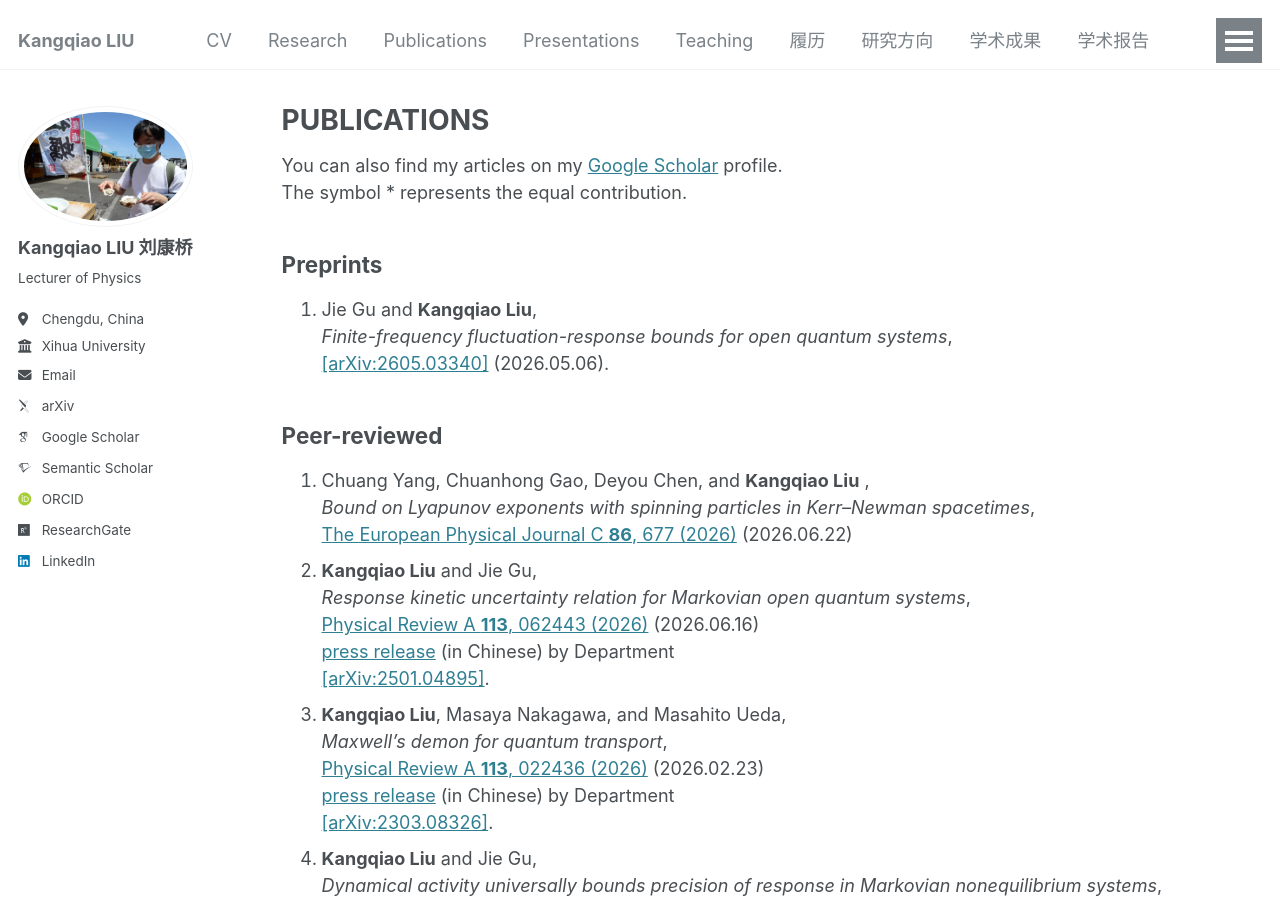
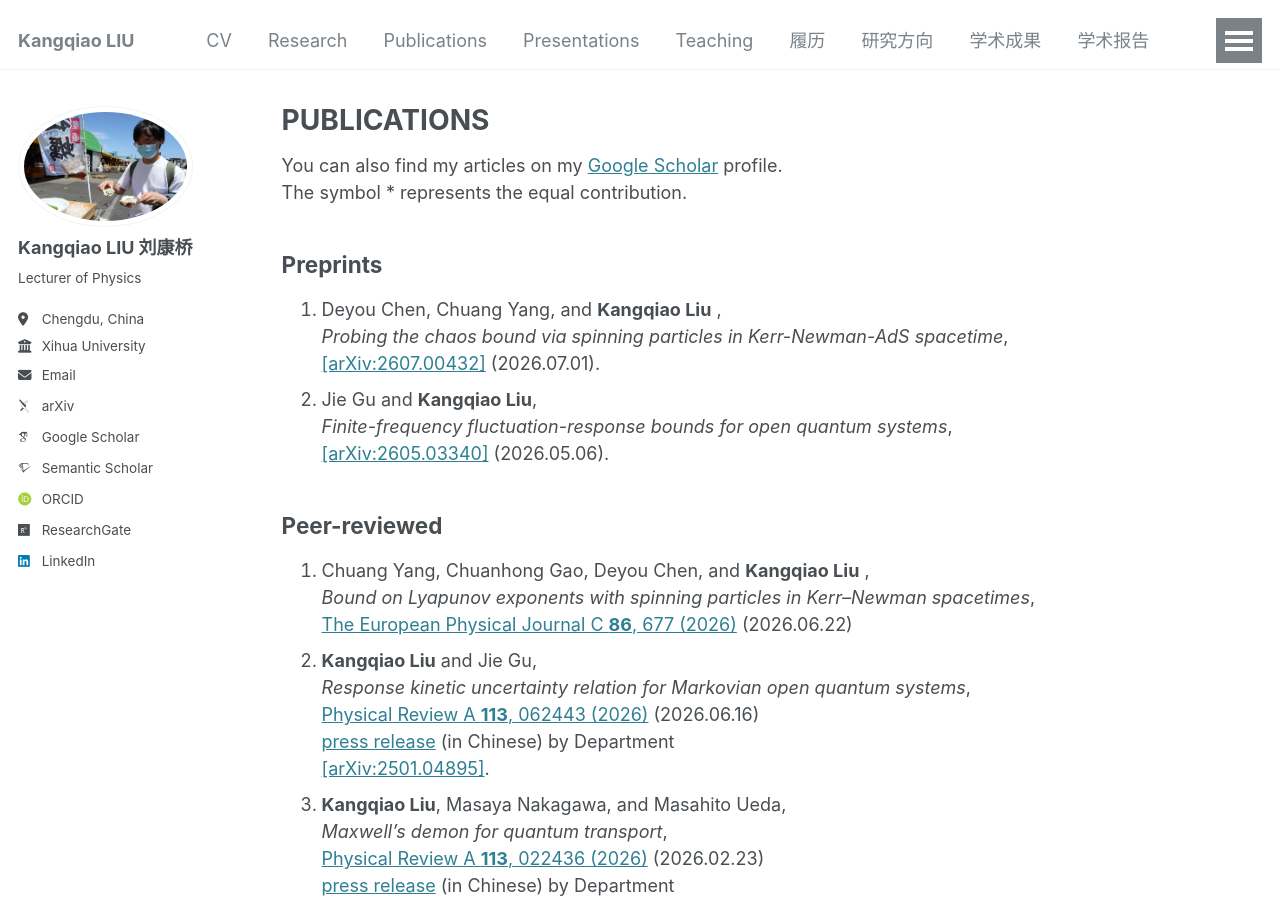
Before and after one commit to KangqiaoLiu/KangqiaoLiu.github.io, a Jekyll site: the page built from _pages/publications.md, in a window 1280 px wide and 900 px high. Built offline with Jekyll 4.4.1, drawn with Linux system fonts in a browser that asks for light colours; some web fonts are replaced.

Commit message:
Update publications.md

```diff
--- a/_pages/publications.md
+++ b/_pages/publications.md
@@ -13,7 +13,10 @@
 The symbol \* represents the equal contribution.
 
 ## **Preprints**
-1. Jie Gu and **Kangqiao Liu**,<br />
+1. Deyou Chen, Chuang Yang, and **Kangqiao Liu** ,<br />
+  *Probing the chaos bound via spinning particles in Kerr-Newman-AdS spacetime*,<br />
+  [[arXiv:2607.00432]](https://arxiv.org/abs/2607.00432) (2026.07.01).
+2. Jie Gu and **Kangqiao Liu**,<br />
   *Finite-frequency fluctuation-response bounds for open quantum systems*,<br />
   [[arXiv:2605.03340]](https://arxiv.org/abs/2605.03340) (2026.05.06).
 
```
